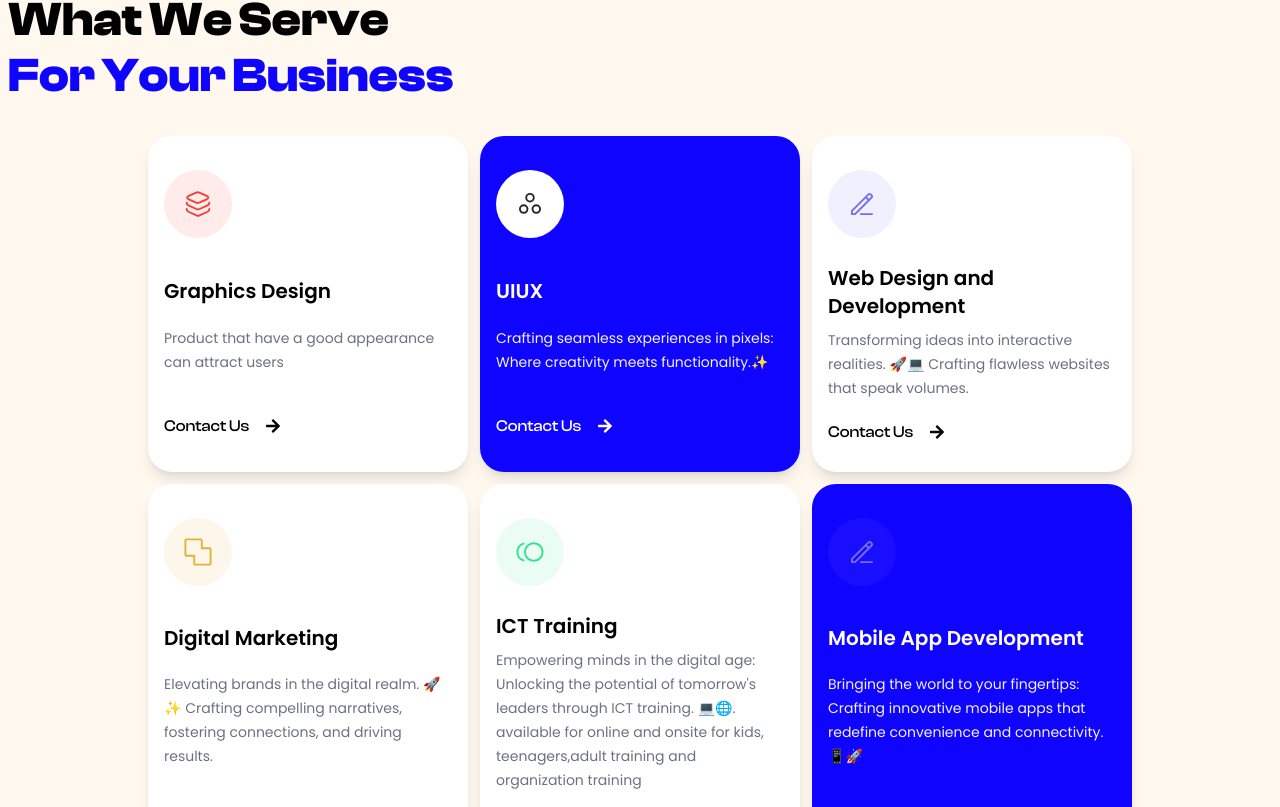
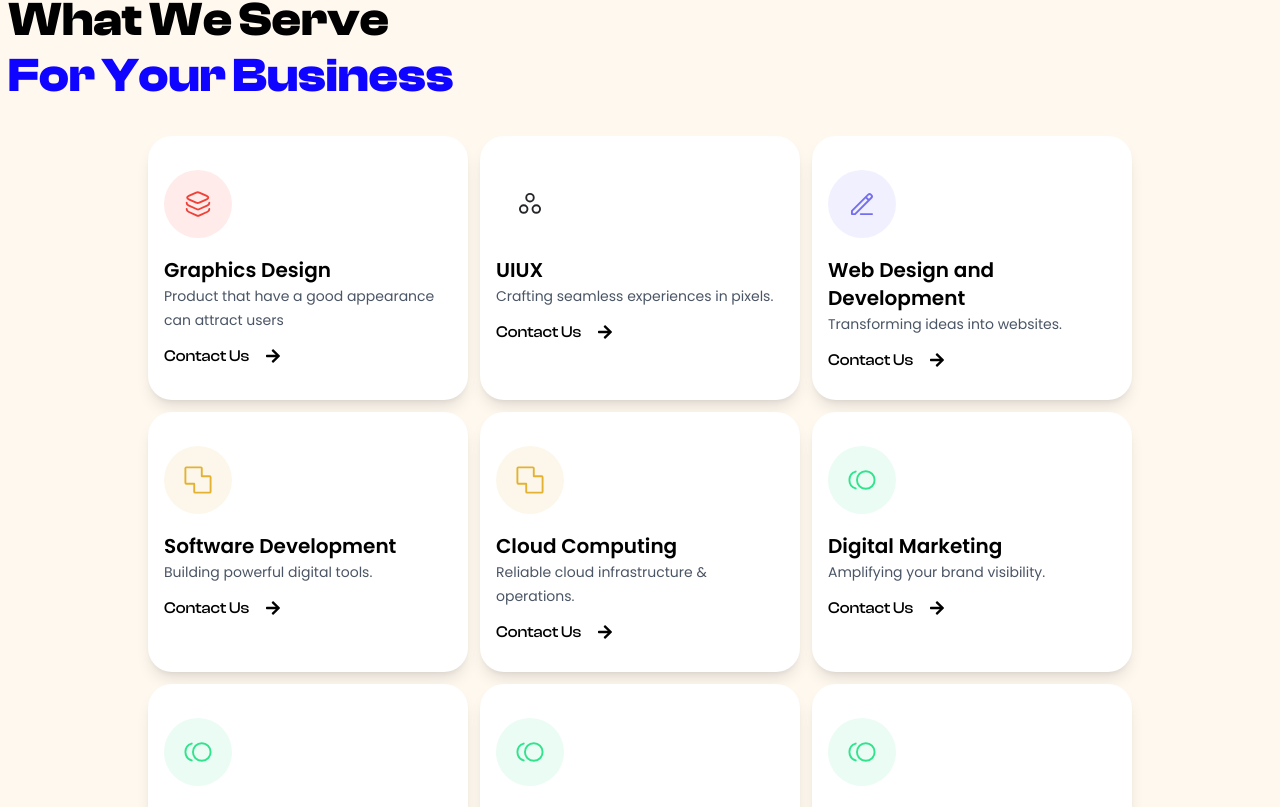
Before and after one commit to Oluseed/oluseed, a React (Vite) app: page / in a window 1280 px wide. Shown: the part 768-1575 px from the top of the page. Built offline with nearby package versions, Linux system fonts and the light colour scheme; a web font is replaced by a local one.

Commit message:
Completed changes

```diff
--- a/src/components/Navbar.tsx
+++ b/src/components/Navbar.tsx
@@ -48,16 +48,6 @@ export const Navbar: React.FC = () => {
             </li>
             <li>
               <NavLink
-                to="/works"
-                className={({ isActive }) =>
-                  isActive ? "font-semibold text-sm text-[#25262A]" : "text-[#25262A] font-extralight text-[12px] hover:text-[#0f04ff] hover:font-normal"
-              }
-              >
-                Our Works
-              </NavLink>
-            </li>
-            <li>
-              <NavLink
                 to="/about"
                 className={({ isActive }) =>
                   isActive ? "font-semibold text-sm text-[#25262A]" : "text-[#25262A] font-extralight text-[12px] hover:text-[#0f04ff] hover:font-normal"
@@ -68,12 +58,12 @@ export const Navbar: React.FC = () => {
             </li>
             <li>
               <NavLink
-                to="/blogs"
+                to="/works"
                 className={({ isActive }) =>
                   isActive ? "font-semibold text-sm text-[#25262A]" : "text-[#25262A] font-extralight text-[12px] hover:text-[#0f04ff] hover:font-normal"
               }
               >
-                Our Blog
+                Our Works
               </NavLink>
             </li>
             <li>
@@ -96,6 +86,18 @@ export const Navbar: React.FC = () => {
                 Shop
               </NavLink>
             </li>
+            <li>
+              <NavLink
+                to="/blogs"
+                className={({ isActive }) =>
+                  isActive ? "font-semibold text-sm text-[#25262A]" : "text-[#25262A] font-extralight text-[12px] hover:text-[#0f04ff] hover:font-normal"
+              }
+              >
+                Blog
+              </NavLink>
+            </li>
+
+
           </ul>
         </div>
           <div className='hidden md:block'>
@@ -135,17 +137,6 @@ export const Navbar: React.FC = () => {
                 </li>
                 <li>
                   <NavLink
-                    to="/works"
-                    onClick={showMenu}
-                    className={({ isActive }) =>
-                      isActive ? "font-semibold text-xl text-[#25262A]" : "text-[#25262A] font-extralight text-xl"
-                  }
-                  >
-                    Our Works
-                  </NavLink>
-                </li>
-                <li>
-                  <NavLink
                     onClick={showMenu}
                     to="/about"
                     className={({ isActive }) =>
@@ -157,13 +148,13 @@ export const Navbar: React.FC = () => {
                 </li>
                 <li>
                   <NavLink
+                    to="/works"
                     onClick={showMenu}
-                    to="/blogs"
                     className={({ isActive }) =>
                       isActive ? "font-semibold text-xl text-[#25262A]" : "text-[#25262A] font-extralight text-xl"
                   }
                   >
-                    Our Blog
+                    Our Works
                   </NavLink>
                 </li>
                 <li>
@@ -189,6 +180,18 @@ export const Navbar: React.FC = () => {
                   </NavLink>
                 </li>
                 <li>
+                  <NavLink
+                    onClick={showMenu}
+                    to="/blogs"
+                    className={({ isActive }) =>
+                      isActive ? "font-semibold text-xl text-[#25262A]" : "text-[#25262A] font-extralight text-xl"
+                  }
+                  >
+                    Blog
+                  </NavLink>
+                </li>
+
+                <li>
                   <Button
                     onClick={showMenu}
                     text='Contact Us'
--- a/src/components/home/OurService.tsx
+++ b/src/components/home/OurService.tsx
@@ -70,48 +70,21 @@ const OurService: React.FC = () => {
             <h1 className='font-semibold text-3xl md:text-5xl'>What We Serve</h1>
             <h1 className='font-semibold text-3xl text-[#0f04ff] md:text-5xl'>For Your Business</h1>
           </div>
-          {/* <button className='hidden md:block bg-[#0f04ff] rounded-xl px-3 text-white place-self-center font-sora text-sm h-12 hover:bg-blue-500 cursor-pointer'>Our Portfolio</button> */}
         </div>
 
-        <div className='grid grid-cols-1 place-self-center md:grid-cols-2 lg:grid-cols-3 gap-3 mt-4 '>
+        <div className='grid grid-cols-1 place-self-center md:grid-cols-2 lg:grid-cols-3 gap-3 mt-4'>
           {[
-            {
-              svg: svg_1,
-              title: "Graphics Design",
-              desc: "Product that have a good appearance can attract users",
-              dark: false,
-            },
-            {
-              svg: svg_2,
-              title: "UIUX",
-              desc: "Crafting seamless experiences in pixels: Where creativity meets functionality.✨",
-              dark: true,
-            },
-            {
-              svg: svg_3,
-              title: "Web Design and Development",
-              desc: "Transforming ideas into interactive realities. 🚀💻 Crafting flawless websites that speak volumes.",
-              dark: false,
-            },
-            {
-              svg: svg_4,
-              title: "Digital Marketing",
-              desc: "Elevating brands in the digital realm. 🚀✨ Crafting compelling narratives, fostering connections, and driving results.",
-              dark: false,
-            },
-            {
-              svg: svg_5,
-              title: "ICT Training",
-              desc: "Empowering minds in the digital age: Unlocking the potential of tomorrow's leaders through ICT training. 💻🌐. available for online and onsite for kids, teenagers,adult training and organization training",
-              dark: false,
-            },
-            {
-              svg: svg_3,
-              title: "Mobile App Development",
-              desc: "Bringing the world to your fingertips: Crafting innovative mobile apps that redefine convenience and connectivity. 📱🚀",
-              dark: true,
-
-            }
+            { svg: svg_1, title: "Graphics Design", desc: "Product that have a good appearance can attract users", dark: false },
+            { svg: svg_2, title: "UIUX", desc: "Crafting seamless experiences in pixels.", dark: false },
+            { svg: svg_3, title: "Web Design and Development", desc: "Transforming ideas into websites.", dark: false },
+            { svg: svg_4, title: "Software Development", desc: "Building powerful digital tools.", dark: false },
+            { svg: svg_4, title: "Cloud Computing", desc: "Reliable cloud infrastructure & operations.", dark: false },
+            { svg: svg_5, title: "Digital Marketing", desc: "Amplifying your brand visibility.", dark: false },
+            { svg: svg_5, title: "Cyber Security", desc: "Protecting your digital assets.", dark: false },
+            { svg: svg_5, title: "Data Science", desc: "Transforming data into decisions.", dark: false },
+            { svg: svg_5, title: "Project Management", desc: "Delivering successful outcomes.", dark: false },
+            { svg: svg_5, title: "ICT Training", desc: "Tech skills training for all ages.", dark: false },
+            { svg: svg_3, title: "Mobile App Development", desc: "Apps designed for performance.", dark: false },
           ].map((item, i) => (
             <motion.div
               key={i}
@@ -120,16 +93,32 @@ const OurService: React.FC = () => {
               whileInView="visible"
               viewport={{ once: true }}
               variants={cardVariants}
-              className={`${item.dark ? 'bg-[#0f04ff] text-white' : 'bg-white'} grid gap-2 rounded-3xl w-70 p-4 shadow-lg hover:shadow-xl transition-shadow duration-300 md:w-80 md:py-7`}
+              className={`
+                group relative rounded-3xl w-70 p-4 shadow-lg md:w-80 md:py-7
+                transition-all duration-300 cursor-pointer
+                ${item.dark ? "bg-[#0f04ff] text-white" : "bg-white text-black"}
+                hover:bg-[#0f04ff] hover:text-white hover:shadow-xl
+              `}
             >
-              <img src={item.svg} alt={item.title} className='w-10 h-15 md:w-17 md:h-20 md:mb-3'/>
-              <h1 className='font-semibold md:text-xl font-poppins'>{item.title}</h1>
-              <p className={`font-poppins font-[200] text-[14px] leading-6 ${item.dark ? 'text-[#f3f3f3]' : 'text-gray-500'}`} style={{ fontWeight: "400" }}>
+              <img
+                src={item.svg}
+                alt={item.title}
+                className='w-10 h-15 md:w-17 md:h-20 md:mb-3 filter group-hover:brightness-200 transition'
+              />
+
+              <h1 className='font-semibold md:text-xl font-poppins'>
+                {item.title}
+              </h1>
+
+              <p className='font-poppins text-[14px] leading-6 text-gray-600 group-hover:text-gray-200'>
                 {item.desc}
               </p>
-              <div className='flex mt-3 items-center gap-2 font-light cursor-pointer hover:underline'>
-                <a href="/contact" className={'font-clashDisplay font-medium'}>Contact Us</a>
-                <FaArrowRight className='inline ml-2 font'/>
+
+              <div className='flex mt-3 items-center gap-2 font-light group-hover:text-white'>
+                <a href="/contact" className='font-clashDisplay font-medium'>
+                  Contact Us
+                </a>
+                <FaArrowRight className='inline ml-2' />
               </div>
             </motion.div>
           ))}
```
